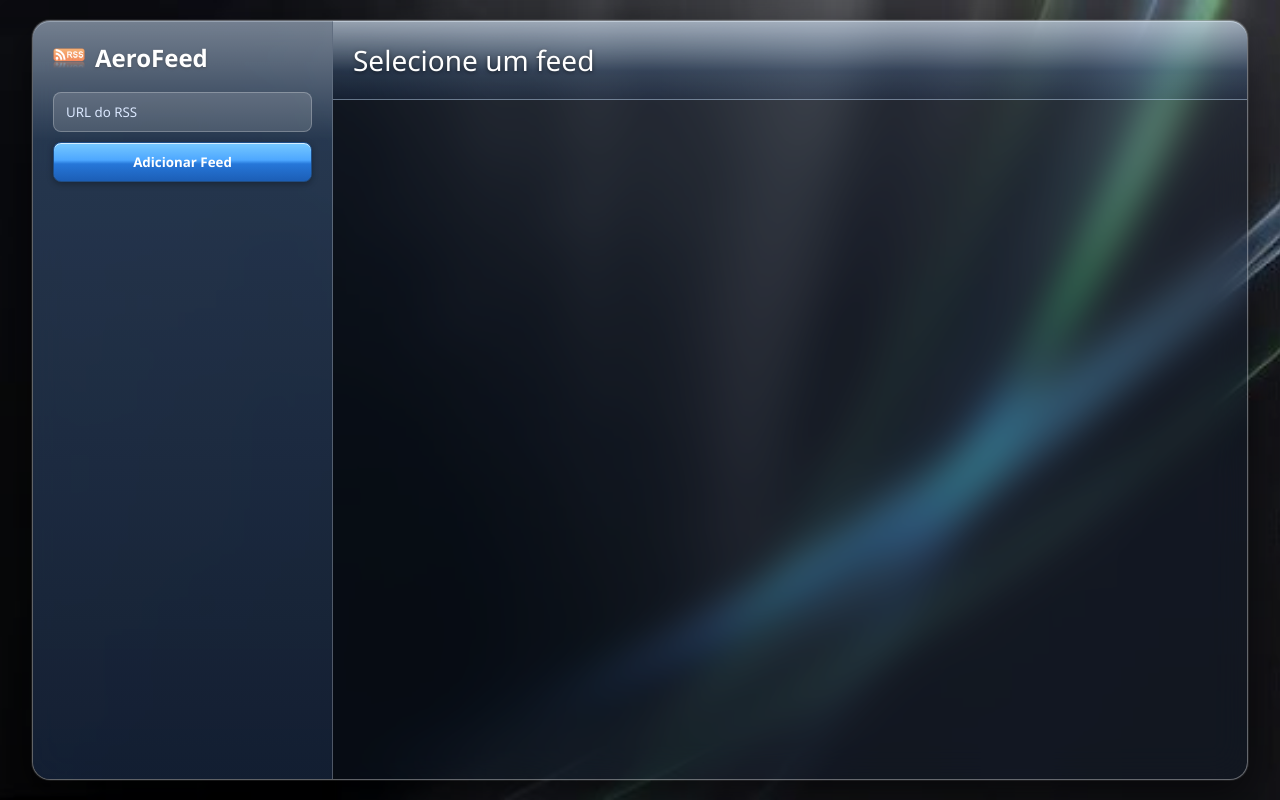
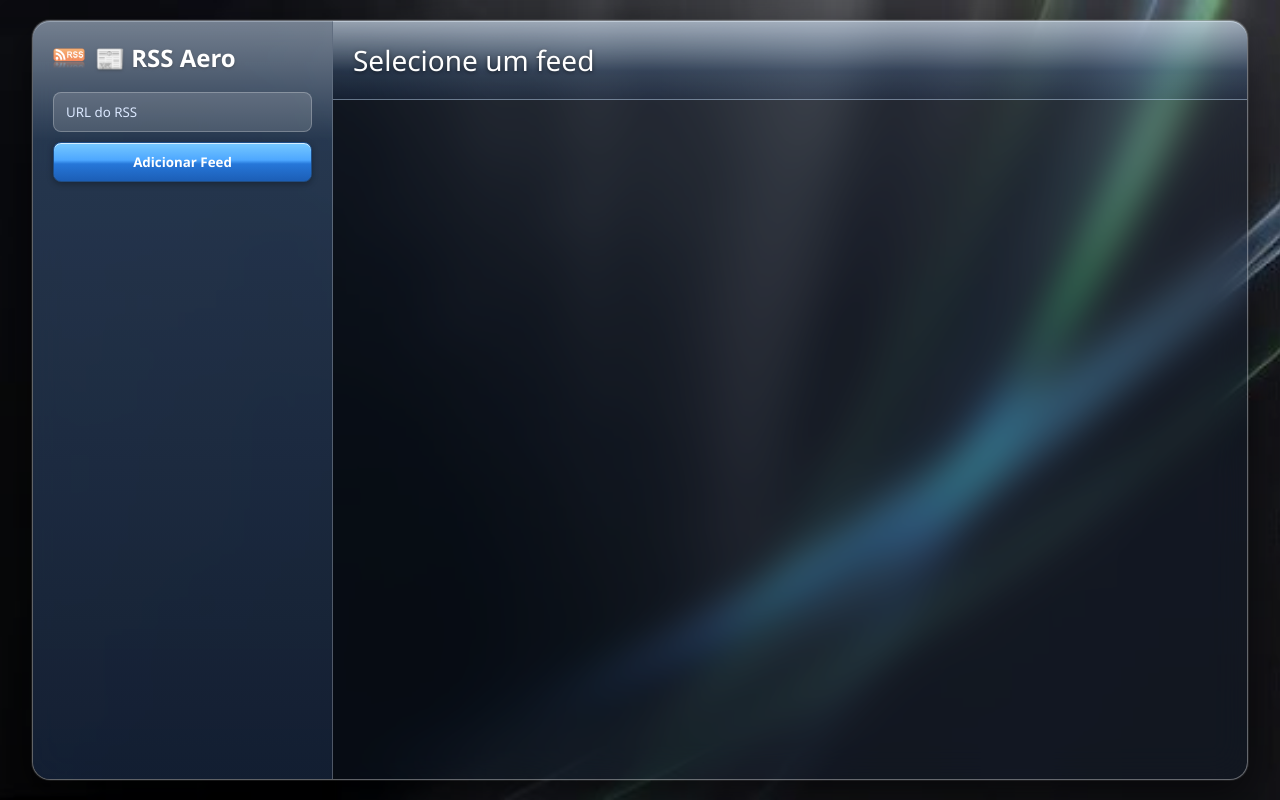
Before and after one commit to GuilhermeAlbuquerque9/AeroFeed, a plain HTML site: page index.html in a window 1280 px wide. Drawn offline with Linux system fonts and the light colour scheme.

Commit message:
Update index.html

```diff
--- a/index.html
+++ b/index.html
@@ -4,7 +4,7 @@
 <meta charset="UTF-8">
 <meta name="viewport" content="width=device-width, initial-scale=1.0">
 
-<title>AeroFeed</title>
+<title>RSS Aero</title>
 
 <link rel="stylesheet" href="style.css">
 </head>
@@ -14,7 +14,7 @@
 
     <div class="sidebar">
 
-        <h2>AeroFeed</h2>
+        <h2>📰 RSS Aero</h2>
 
         <input
             type="text"
```
